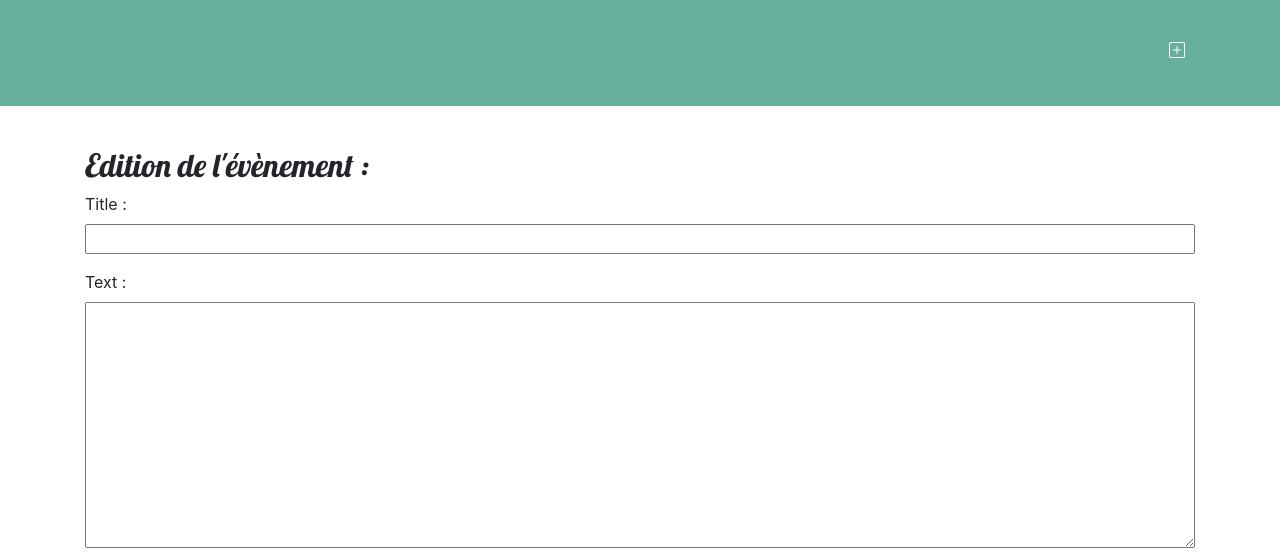
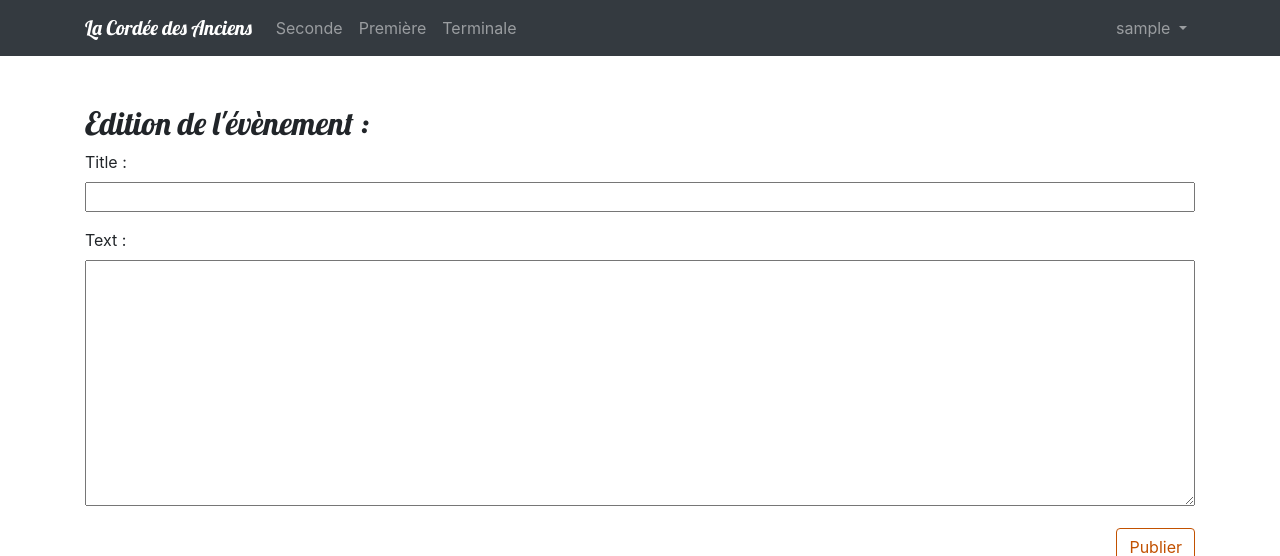
Before and after one commit to ElHammouchi/mon-nouveau-blog, a Django app: page /post/new/ in a window 1280 px wide. Shown: the top 556 px of the page. Run offline with Django 3.2, Linux system fonts and the light colour scheme; the visitor is signed in with stand-in values (Sample User, id 1); some libraries are stand-ins or nearby versions.

Commit message:
AP, VDC et type de formations

```diff
--- a/blog/templates/blog/base.html
+++ b/blog/templates/blog/base.html
@@ -2,15 +2,22 @@
 <!DOCTYPE html>
 <html>
     <head>
-        <title>{% block title %}Progression{% endblock %}</title>
-        <link rel="shortcut icon" type="image/png" href="{% static 'favicon.ico' %}" />
+    <meta charset="utf-8">
+    <title>{% block title %}Principia{% endblock %}</title>
+    <link href="https://fonts.googleapis.com/css?family=Lobster" rel="stylesheet">
+    <link rel="stylesheet" href="{% static 'css/bootstrap.min.css' %}">
+    <link rel="stylesheet" href="{% static 'css/app.css' %}">
+    {% block stylesheet %}{% endblock %}
 
-        <!-- liaison CSS ext-->
-        <link rel="stylesheet" href="https://cdn.jsdelivr.net/npm/bootstrap@4.5.3/dist/css/bootstrap.min.css" integrity="sha384-TX8t27EcRE3e/ihU7zmQxVncDAy5uIKz4rEkgIXeMed4M0jlfIDPvg6uqKI2xXr2" crossorigin="anonymous">
-        <link href='//fonts.googleapis.com/css?family=Lobster&subset=latin,latin-ext' rel='stylesheet' type='text/css'>
-
-        <!-- liaison CSS int-->
-        <link rel="stylesheet" href="{% static 'css/blog.css' %}">
+    {% comment %}
+    <h3> ..relax :
+    <audio src="{% static 'audio/in-the-mood.mp3' %}" controls autoplay loop></audio>
+    <video src="{% static 'video/in-the-mood.mp4' %}" controls autoplay loop></video>
+    </h3>
+    {% endcomment %}
+    <!-- Markdown Editor-->
+    <link rel="stylesheet" href="https://cdn.jsdelivr.net/simplemde/latest/simplemde.min.css">
+<script src="https://cdn.jsdelivr.net/simplemde/latest/simplemde.min.js"></script>
 
         <!-- liaison JS - MATHS -->
         <script src="https://polyfill.io/v3/polyfill.min.js?features=es6"></script>
@@ -48,16 +55,48 @@
 
 
 <body>
-    <header class="page-header">
+
+    <nav class="navbar navbar-expand-sm navbar-dark bg-dark">
+      {% if user.is_authenticated %}
       <div class="container">
-        {% if user.is_authenticated %}
-            <a href="{% url 'post_new' %}" class="top-menu">
-                {% include './icons/file-earmark-plus.svg' %}
+        <a class="navbar-brand" href="{% url 'accueil' %}">La Cordée des Anciens</a>
+        <button class="navbar-toggler" type="button" data-toggle="collapse" data-target="#mainMenu" aria-controls="mainMenu" aria-expanded="false" aria-label="Toggle navigation">
+        <span class="navbar-toggler-icon"></span>
+        </button>
+      <div id="mainMenu" class="collapse navbar-collapse">
+        <ul class="navbar-nav">
+          <li class="nav-item"><a class="nav-link" href="#">Seconde</a></li>
+          <li class="nav-item"><a class="nav-link" href="#">Première</a></li>
+          <li class="nav-item"><a class="nav-link" href="#">Terminale</a></li>
+        </ul>
+      </div>
+      <div class="collapse navbar-collapse" id="mainMenu">
+        <ul class="navbar-nav ml-auto">
+          <li class="nav-item dropdown">
+            <a class="nav-link dropdown-toggle" href="#" id="userMenu" data-toggle="dropdown" aria-haspopup="true" aria-expanded="false">
+              {{ user.username }}
             </a>
-            <h1><a href="/">Principia</a></h1>
-        {% endif %}
+            <div class="dropdown-menu dropdown-menu-right" aria-labelledby="userMenu">
+              <a class="dropdown-item" href="{% url 'my_account' %}">Compte</a>
+              <a class="dropdown-item" href="{% url 'password_change' %}">Mot de pass</a>
+              <div class="dropdown-divider"></div>
+              <a class="dropdown-item" href="{% url 'logout' %}">Déconnexion</a>
+            </div>
+          </li>
+        </ul>
+      {% else %}
+        <form class="form-inline ml-auto">
+        <a href="/" class="btn btn-outline-secondary">Consultation en tant qu'invité </a>
+      {% comment %}
+          <a href="{% url 'login' %}" class="btn btn-outline-secondary">Connexion</a>
+          <a href="{% url 'signup' %}" class="btn btn-primary ml-2">Inscription</a>
+      {% endcomment %}
+        </form>
+      {% endif %}
       </div>
-    </header>
+    </div>
+  </nav>
+</br></br>
 
     <main class="container">
         <div class="row">
@@ -71,17 +110,18 @@
             {% block menu %}
             {% endblock %}
 
-   {% comment %}
-   Calendier annuel
-   {% endcomment %}
+
     <p class="container">
     <iframe src='https://cdn.knightlab.com/libs/timeline3/latest/embed/index.html?source=1omSt6uTjv5igNFs0J6uDjVtHQ58JbFOs-utXKul4RUY&amp;font=Default&amp;lang=en&amp;initial_zoom=2&amp;height=400'
-    width='90%' height='400' webkitallowfullscreen="" mozallowfullscreen="" allowfullscreen="allowfullscreen" frameborder='0'>
+    width='100%' height='400' webkitallowfullscreen="" mozallowfullscreen="" allowfullscreen="allowfullscreen" frameborder='0'>
     </iframe>
     </p>
 
+    {% comment %}
+   Calendier annuel
     <iframe src='https://cdn.knightlab.com/libs/timeline3/latest/embed/index.html?source=1ZAFWrZ6UDEWOq7vNsb6HssgFIlv_O-ugz-R4iNPRpoU&font=Default&lang=en&initial_zoom=2&height=450'
     width='90%' height='450' webkitallowfullscreen="" mozallowfullscreen="" allowfullscreen="allowfullscreen" frameborder='0'>
     </iframe>
+   {% endcomment %}
 </body>
 </html>
--- a/blog/templates/blog/post_list.html
+++ b/blog/templates/blog/post_list.html
@@ -5,7 +5,7 @@
     <article class="post">
         <h2><a href="{% url 'post_detail' pk=post.pk %}">{{ post.title }}
         </a></h2><time class="date">
-            Date de publication : {{ post.published_date }}
+            Dernière publication : {{ post.published_date }}
         </time>
         <p>{{ post.text|linebreaksbr }}</p>
     </article>
--- a/templates/accounts/base_accounts.html
+++ b/templates/accounts/base_accounts.html
@@ -9,7 +9,7 @@
 {% block body %}
   <div class="container">
     <h1 class="text-center logo my-4">
-      <a href="{% url 'accueil' %}">Principia Mathematica</a>
+      <a href="{% url 'accueil' %}">La Cordée des Anciens</a>
     </h1>
     {% block content %}
     {% endblock %}
--- a/templates/boards/edit_post.html
+++ b/templates/boards/edit_post.html
@@ -16,10 +16,10 @@
 {% endblock %}
 
 {% block breadcrumb %}
-  <li class="breadcrumb-item"><a href="{% url 'accueil' %}">Table des matières</a></li>
+  <li class="breadcrumb-item"><a href="{% url 'accueil' %}">Liste des formations</a></li>
   <li class="breadcrumb-item"><a href="{% url 'board_topics' post.topic.board.pk %}">{{ post.topic.board.name }}</a></li>
   <li class="breadcrumb-item"><a href="{% url 'topic_posts' post.topic.board.pk post.topic.pk %}">{{ post.topic.subject }}</a></li>
-  <li class="breadcrumb-item active">Modofication de la publication</li>
+  <li class="breadcrumb-item active">Modification de la publication</li>
 {% endblock %}
 
 {% block content %}
--- a/templates/boards/new_topic.html
+++ b/templates/boards/new_topic.html
@@ -4,7 +4,7 @@
 {% block title %}Ouvrir un nouveau sujet{% endblock %}
 
 {% block breadcrumb %}
-  <li class="breadcrumb-item"><a href="{% url 'accueil' %}">Table des matières</a></li>
+  <li class="breadcrumb-item"><a href="{% url 'accueil' %}">Liste des formations</a></li>
   <li class="breadcrumb-item"><a href="{% url 'board_topics' board.pk %}">{{ board.name }}</a></li>
   <li class="breadcrumb-item active">Nouveau sujet</li>
 {% endblock %}
--- a/templates/boards/reply_topic.html
+++ b/templates/boards/reply_topic.html
@@ -16,7 +16,7 @@
 {% endblock %}
 
 {% block breadcrumb %}
-  <li class="breadcrumb-item"><a href="{% url 'accueil' %}">Table des matières</a></li>
+  <li class="breadcrumb-item"><a href="{% url 'accueil' %}">Liste des formations</a></li>
   <li class="breadcrumb-item"><a href="{% url 'board_topics' topic.board.pk %}">{{ topic.board.name }}</a></li>
   <li class="breadcrumb-item"><a href="{% url 'topic_posts' topic.board.pk topic.pk %}">{{ topic.subject }}</a></li>
   <li class="breadcrumb-item active">Ma contribution</li>
--- a/templates/boards/topic_posts.html
+++ b/templates/boards/topic_posts.html
@@ -5,7 +5,7 @@
 {% block title %}{{ topic.subject }}{% endblock %}
 
 {% block breadcrumb %}
-  <li class="breadcrumb-item"><a href="{% url 'accueil' %}">Table des matières</a></li>
+  <li class="breadcrumb-item"><a href="{% url 'accueil' %}">Liste des formations</a></li>
   <li class="breadcrumb-item"><a href="{% url 'board_topics' topic.board.pk %}">{{ topic.board.name }}</a></li>
   <li class="breadcrumb-item active">{{ topic.subject }}</li>
 {% endblock %}
--- a/templates/boards/topics.html
+++ b/templates/boards/topics.html
@@ -7,13 +7,13 @@
 {% endblock %}
 
 {% block breadcrumb %}
-  <li class="breadcrumb-item"><a href="{% url 'accueil' %}">Table des matières</a></li>
+  <li class="breadcrumb-item"><a href="{% url 'accueil' %}">Liste des formations</a></li>
   <li class="breadcrumb-item active">{{ board.name }}</li>
 {% endblock %}
 
 {% block content %}
   <div class="mb-4">
-    <a href="{% url 'new_topic' board.pk %}" class="btn btn-primary">Nouveau sujet</a>
+    <a href="{% url 'new_topic' board.pk %}" class="btn btn-primary">Présenter mon parcours</a>
   </div>
 
   <table class="table table-striped mb-4">
```
Also changed, not shown: templates/boards/accueil.html (+5 -5 lines), templates/boards/base_boards.html (+6 -6 lines).
